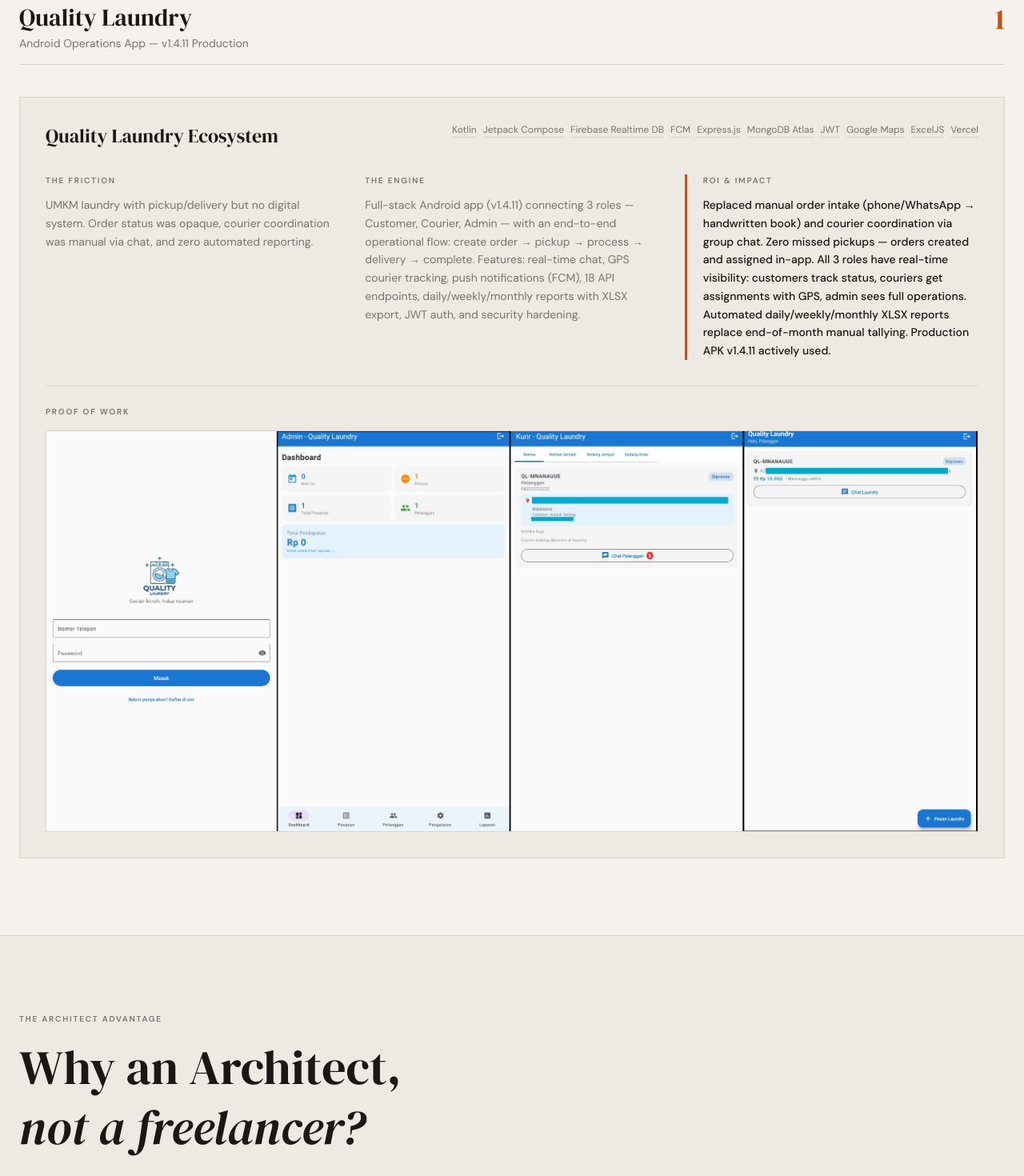
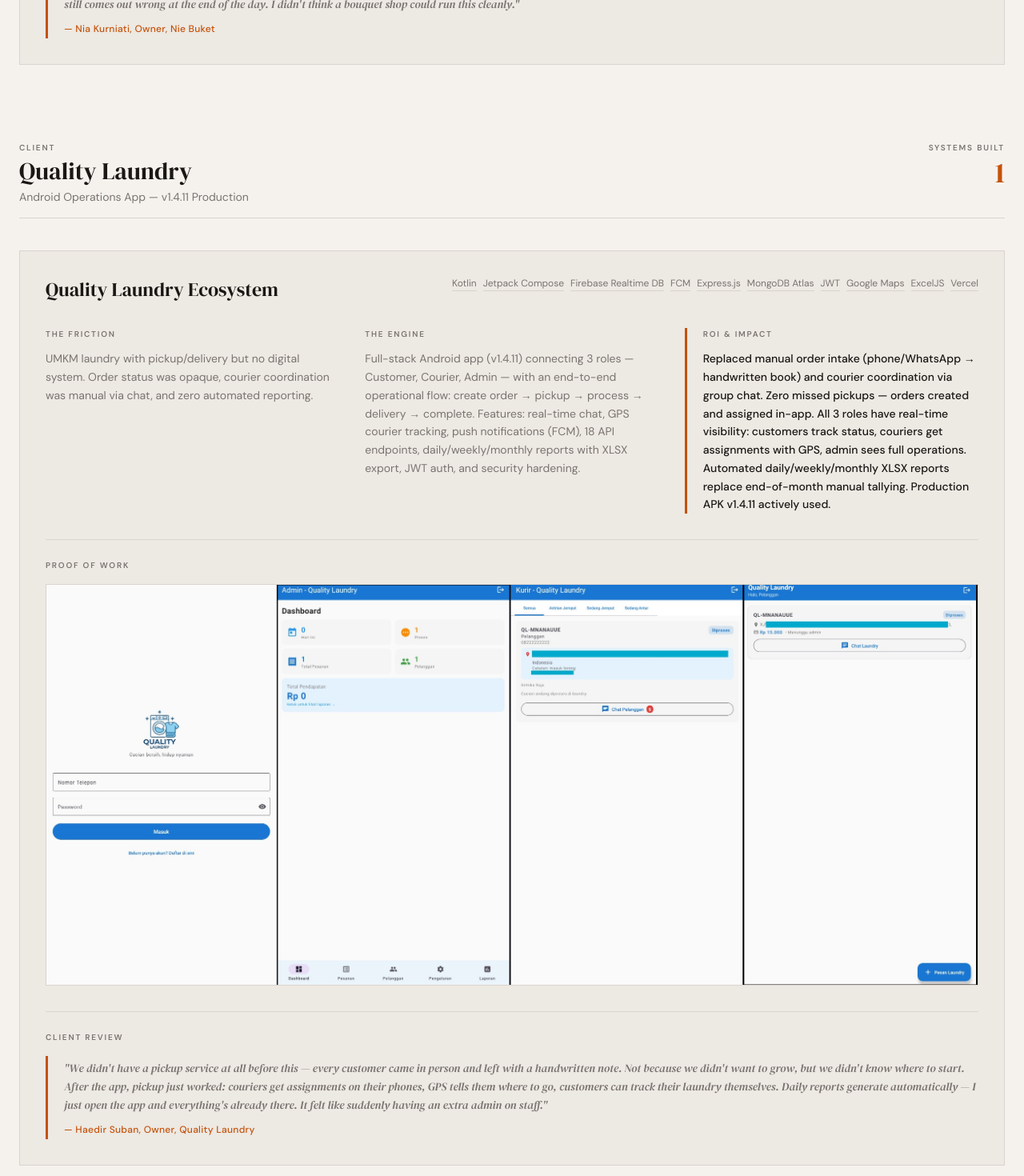
Before and after one commit to tamtam2492/portfolio, a React (Vite) app: page / in a window 1280 px wide. Shown: the part 7760-9230 px from the top of the page at 80% size. Built offline with nearby package versions, Linux system fonts and the light colour scheme.

Commit message:
feat: add client reviews for Nie Buket and Quality Laundry

```diff
--- a/src/App.tsx
+++ b/src/App.tsx
@@ -90,7 +90,13 @@
         roi: { en: "Replaced pen-and-book operations entirely. Zero lost transaction records — every sale logged instantly, stock auto-deducted per transaction, no more stock miscounts. Pre-orders no longer missed via WhatsApp: structured pickup scheduling built in. Thermal receipts in seconds. Sales data available anytime via Chart.js dashboard or Excel export. Deployed live on Vercel.", id: "Menggantikan operasi buku-dan-pena sepenuhnya. Nol transaksi terlewat — setiap penjualan tercatat seketika, stok berkurang otomatis per transaksi, tidak ada lagi salah hitung stok. Pre-order tidak lagi terlewat via WhatsApp: penjadwalan pickup terstruktur langsung di app. Struk termal dalam hitungan detik. Data penjualan tersedia kapan saja via dashboard Chart.js atau export Excel. Di-deploy di Vercel." },
         tools: ["Node.js", "Express.js", "MongoDB Atlas", "React 19", "Chart.js", "ExcelJS", "PWA", "Vercel", "Bluetooth Printer"],
         icon: <Database className="w-5 h-5 text-pink-400" />,
-        image: "/niebuket-proof.jpg"
+        image: "/niebuket-proof.jpg",
+        review: {
+          en: "Honestly, I was skeptical at first — new systems usually just add more confusion. But this one actually simplified things. When an order comes in, it goes straight into the app — stock adjusts automatically, pickup schedules are logged. When customers want a receipt on WhatsApp, I just copy it from the app as an image and send it directly. No more tallying in a spreadsheet that still comes out wrong at the end of the day. I didn't think a bouquet shop could run this cleanly.",
+          id: "Jujur, awalnya saya skeptis. Biasanya kalau ada sistem baru malah bikin bingung. Tapi ternyata tidak. Sekarang kalau ada yang order, langsung masuk di app — stok berkurang otomatis, jadwal pengambilan langsung tercatat. Mau kirim nota ke pelanggan lewat WhatsApp? Tinggal copy struk dari app, paste jadi gambar, kirim. Tidak ada lagi hitung-hitungan manual di spreadsheet yang ujungnya tetap salah. Saya sampai tidak nyangka sendiri, bisnis buket bisa serapi ini.",
+          author: "Nia Kurniati",
+          role: { en: "Owner, Nie Buket", id: "Pemilik, Nie Buket" }
+        }
       },
     ]
   },
@@ -110,7 +116,13 @@
         roi: { en: "Replaced manual order intake (phone/WhatsApp → handwritten book) and courier coordination via group chat. Zero missed pickups — orders created and assigned in-app. All 3 roles have real-time visibility: customers track status, couriers get assignments with GPS, admin sees full operations. Automated daily/weekly/monthly XLSX reports replace end-of-month manual tallying. Production APK v1.4.11 actively used.", id: "Menggantikan penerimaan order manual (telepon/WhatsApp → buku tulis) dan koordinasi kurir via chat grup. Nol pickup terlewat — order dibuat dan di-assign di dalam app. Semua 3 role punya visibilitas real-time: pelanggan lacak status, kurir terima assignment + GPS, admin lihat operasional penuh. Laporan harian/mingguan/bulanan otomatis via XLSX menggantikan rekap manual akhir bulan. APK production v1.4.11 aktif digunakan." },
         tools: ["Kotlin", "Jetpack Compose", "Firebase Realtime DB", "FCM", "Express.js", "MongoDB Atlas", "JWT", "Google Maps", "ExcelJS", "Vercel"],
         icon: <Smartphone className="w-5 h-5 text-orange-400" />,
-        image: "/quality-laundry-proof.png"
+        image: "/quality-laundry-proof.png",
+        review: {
+          en: "We didn't have a pickup service at all before this — every customer came in person and left with a handwritten note. Not because we didn't want to grow, but we didn't know where to start. After the app, pickup just worked: couriers get assignments on their phones, GPS tells them where to go, customers can track their laundry themselves. Daily reports generate automatically — I just open the app and everything's already there. It felt like suddenly having an extra admin on staff.",
+          id: "Waktu itu kami belum ada layanan jemput-antar sama sekali. Semua pelanggan datang sendiri, dapat nota tulis tangan. Bukan karena tidak mau berkembang — tapi tidak tahu harus mulai dari mana. Setelah ada app ini, layanan jemput langsung bisa jalan: kurir terima order di HP, GPS tunjukkan arah, pelanggan bisa pantau laundry-nya sendiri. Laporan hariannya keluar otomatis — saya tinggal buka, semua sudah ada. Rasanya seperti tiba-tiba punya staf admin.",
+          author: "Haedir Suban",
+          role: { en: "Owner, Quality Laundry", id: "Pemilik, Quality Laundry" }
+        }
       },
     ]
   }
@@ -175,6 +187,7 @@
       engine: "The Engine",
       roi: "ROI & Impact",
       proof: "Proof of Work",
+      review: "Client Review",
     },
     whyme: {
       badge: "The Architect Advantage",
@@ -264,6 +277,7 @@
       engine: "Solusi",
       roi: "ROI & Dampak",
       proof: "Bukti Kerja",
+      review: "Review Klien",
     },
     whyme: {
       badge: "Keunggulan Arsitek",
@@ -624,6 +638,18 @@
                           ) : null}
                         </div>
                       )}
+
+                      {'review' in project && project.review && (
+                        <div className="mt-8 pt-6 border-t border-brand-border">
+                          <p className="label-caps mb-4">{t.portfolio.review}</p>
+                          <blockquote className="border-l-[3px] border-brand-accent pl-5 py-1">
+                            <p className="text-sm font-serif italic text-brand-muted leading-relaxed mb-3">"{project.review[lang]}"</p>
+                            <footer className="text-xs text-brand-accent font-medium tracking-wide">
+                              — {project.review.author}, {project.review.role[lang]}
+                            </footer>
+                          </blockquote>
+                        </div>
+                      )}
                     </motion.div>
                   ))}
                 </div>
```
